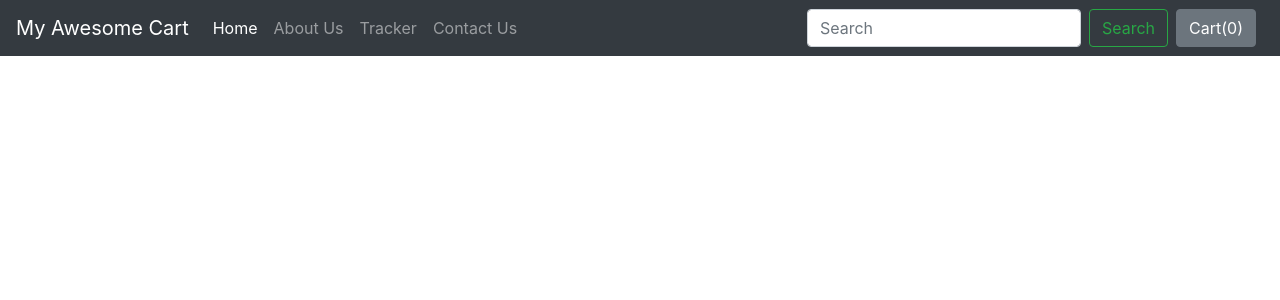
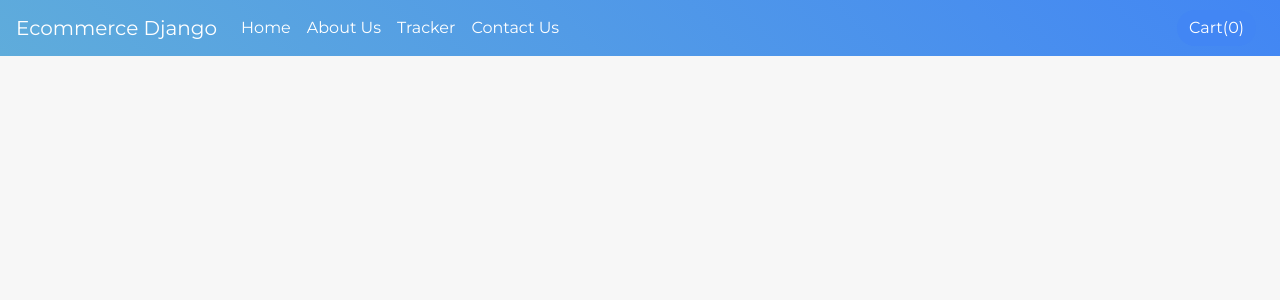
Before and after one commit to mohdali03/ecommerce-django, a Django app: template shop/templates/shop/basic.html in a window 1280 px wide. Shown: the top 300 px of the page. Run offline with Django 3.2, Linux system fonts and the light colour scheme; the template is opened without the code that fills it, so the values that code supplies are empty; some libraries are stand-ins or nearby versions.

Commit message:
project done

```diff
--- a/ecommercedj/settings.py
+++ b/ecommercedj/settings.py
@@ -39,7 +39,9 @@ INSTALLED_APPS = [
     'django.contrib.sessions',
     'django.contrib.messages',
     'django.contrib.staticfiles',
-    'blog',
+    'import_export',
+    'rangefilter',
+
     # 'shop',
 ]
 
--- a/ecommercedj/urls.py
+++ b/ecommercedj/urls.py
@@ -22,9 +22,8 @@ from .views import index
 
 urlpatterns = [
     path('admin/', admin.site.urls),
-    path('', include('shop.urls')),
-    # path('blog/', include('blog.urls')),
-    # path('', index,name='Home'),
+    path('shop/', include('shop.urls')),
+
 
 
 ] + static(settings.MEDIA_URL, document_root=settings.MEDIA_ROOT)
--- a/shop/templates/shop/basic.html
+++ b/shop/templates/shop/basic.html
@@ -6,18 +6,57 @@
     <meta name="viewport" content="width=device-width, initial-scale=1, shrink-to-fit=no">
 
     <!-- Bootstrap CSS -->
-    <link rel="stylesheet" href="https://stackpath.bootstrapcdn.com/bootstrap/4.2.1/css/bootstrap.min.css" integrity="sha384-GJzZqFGwb1QTTN6wy59ffF1BuGJpLSa9DkKMp0DgiMDm4iYMj70gZWKYbI706tWS" crossorigin="anonymous">
+    <link rel="stylesheet" href="https://stackpath.bootstrapcdn.com/bootstrap/4.2.1/css/bootstrap.min.css">
+    <!-- Google Fonts -->
+    <link href="https://fonts.googleapis.com/css?family=Montserrat:300,400,600&display=swap" rel="stylesheet">
 
-    <title>{% block title%} {% endblock %}</title>
+    <title>{% block title %}{% endblock %}</title>
     <style>
-       {% block css %} {% endblock %}
+      body {
+         font-family: 'Montserrat', sans-serif;
+         background: #f7f7f7;
+         color: #333;
+      }
+      /* Navbar with a gradient background */
+      .navbar {
+         background: linear-gradient(45deg, #5facdb, #4286f4);
+      }
+      .navbar-brand, .nav-link {
+         color: #fff !important;
+         font-weight: 500;
+      }
+      .nav-link:hover {
+         color: #e0e0e0 !important;
+      }
+      /* Search field styling */
+      .form-control {
+         border-radius: 20px;
+      }
+      .btn-outline-light {
+         border-radius: 20px;
+      }
+      /* Custom popcart button style */
+      button.btn-secondary {
+         background-color: #4286f4;
+         border: none;
+         border-radius: 20px;
+         transition: background-color 0.3s ease;
+      }
+      button.btn-secondary:hover {
+         background-color: #3272d7;
+      }
+      /* Alert styling */
+      .alert {
+         border-radius: 0;
+      }
+      {% block css %}{% endblock %}
     </style>
   </head>
   <body>
 
-    <nav class="navbar navbar-expand-lg navbar-dark bg-dark">
-  <a class="navbar-brand" href="/shop">My Awesome Cart</a>
-  <button class="navbar-toggler" type="button" data-toggle="collapse" data-target="#navbarSupportedContent" aria-controls="navbarSupportedContent" aria-expanded="false" aria-label="Toggle navigation">
+    <nav class="navbar navbar-expand-lg">
+      <a class="navbar-brand" href="/shop">Ecommerce Django</a>
+      <button class="navbar-toggler" type="button" data-toggle="collapse" data-target="#navbarSupportedContent">
         <span class="navbar-toggler-icon"></span>
       </button>
 
@@ -29,38 +68,44 @@
           <li class="nav-item">
             <a class="nav-link" href="/shop/about/">About Us</a>
           </li>
-
           <li class="nav-item">
             <a class="nav-link" href="/shop/tracker/">Tracker</a>
           </li>
-
           <li class="nav-item">
             <a class="nav-link" href="/shop/contact/">Contact Us</a>
           </li>
-
-
         </ul>
-    <form class="form-inline my-2 my-lg-0">
+        {% comment %} <form class="form-inline my-2 my-lg-0">
           <input class="form-control mr-sm-2" type="search" placeholder="Search" aria-label="Search">
-      <button class="btn btn-outline-success my-2 my-sm-0" type="submit">Search</button>
-    </form>
-    <button type="button" class="btn btn-secondary mx-2" id="popcart" data-container="body" data-toggle="popover" data-placement="bottom" data-html="true" data-content="Vivamus
-sagittis lacus vel augue laoreet rutrum faucibus.">
-
-
+          <button class="btn btn-outline-light my-2 my-sm-0" type="submit">Search</button>
+        </form> {% endcomment %}
+        <button type="button" class="btn btn-secondary mx-2" id="popcart" data-container="body" data-toggle="popover" data-placement="bottom" data-html="true" data-content="Vivamus sagittis lacus vel augue laoreet rutrum faucibus.">
           Cart(<span id="cart">0</span>)
         </button>
       </div>
     </nav>
-  {% block body %} {% endblock %}
+
+    {% if messages %}
+      {% for message in messages %}
+        {% if message.tags == 'ul' %}
+          <ul class="alert alert-{{ message.tags }}">
+            <li>{{ message }}</li>
+          </ul>
+        {% else %}
+          <div class="alert alert-{{ message.tags }}">
+            {{ message }}
+          </div>
+        {% endif %}
+      {% endfor %}
+    {% endif %}
+
+    {% block body %}{% endblock %}
 
     <!-- Optional JavaScript -->
     <!-- jQuery first, then Popper.js, then Bootstrap JS -->
-    <script src="https://code.jquery.com/jquery-3.3.1.js"
-  integrity="sha256-2Kok7MbOyxpgUVvAk/HJ2jigOSYS2auK4Pfzbm7uH60="
-  crossorigin="anonymous"></script>
-    <script src="https://cdnjs.cloudflare.com/ajax/libs/popper.js/1.14.6/umd/popper.min.js" integrity="sha384-wHAiFfRlMFy6i5SRaxvfOCifBUQy1xHdJ/yoi7FRNXMRBu5WHdZYu1hA6ZOblgut" crossorigin="anonymous"></script>
-    <script src="https://stackpath.bootstrapcdn.com/bootstrap/4.2.1/js/bootstrap.min.js" integrity="sha384-B0UglyR+jN6CkvvICOB2joaf5I4l3gm9GU6Hc1og6Ls7i6U/mkkaduKaBhlAXv9k" crossorigin="anonymous"></script>
-    {% block js %} {% endblock %}
+    <script src="https://code.jquery.com/jquery-3.3.1.js"></script>
+    <script src="https://cdnjs.cloudflare.com/ajax/libs/popper.js/1.14.6/umd/popper.min.js"></script>
+    <script src="https://stackpath.bootstrapcdn.com/bootstrap/4.2.1/js/bootstrap.min.js"></script>
+    {% block js %}{% endblock %}
   </body>
 </html>
--- a/shop/templates/shop/paymentsuccess.html
+++ b/shop/templates/shop/paymentsuccess.html
@@ -6,7 +6,7 @@
     <h1>Thank You! Your Payment was Successful</h1>
     {% if order %}
       <p>Your order ID is: {{ order.order_id }}</p>
-      <form method="post" action="{% url 'send_order_email' %}">
+      <form method="post" action="{% url 'Email_invoice' %}">
         {% csrf_token %}
         <!-- Pass the original items_json to your email function -->
         <input type="hidden" name="items_json" value='{{ original_items_json|safe }}'>
--- a/shop/templates/shop/paytm.html
+++ b/shop/templates/shop/paytm.html
@@ -21,8 +21,8 @@
                 "amount": "{{ razorpay_amount }}",
                 "currency": "{{ currency }}",
                 "order_id": "{{ razorpay_order_id }}",
-                "name": "Your Shop Name",
-                "description": "Test Transaction",
+                "name": "Ecommerce Dj",
+                "description": "Django Ecommerce Payment",
                 "image": "https://your-logo-url.com/logo.png",
                 "prefill": {
                     "name": "{{ name }}",
@@ -36,7 +36,7 @@
                     document.getElementById('razorpay_order_id').value = response.razorpay_order_id;
                     document.getElementById('razorpay_signature').value = response.razorpay_signature;
                     document.getElementById('paymentForm').submit();
-
+                    localStorage.clear();
                 }
             };
             var rzp = new Razorpay(options);
```
Also changed, not shown: shop/admin.py (+35 -11 lines), shop/email.py (+7 -3 lines), shop/urls.py (+2 -5 lines), db.sqlite3, media/shop/images/buds.jpg (added), media/shop/images/canon.jpg (added), media/shop/images/dell.jpg (added), media/shop/images/ipad.jpg (added), media/shop/images/kicten.jpg (added), media/shop/images/logitech.jpg (added). Lines whose indentation alone changed are shown as unchanged.
